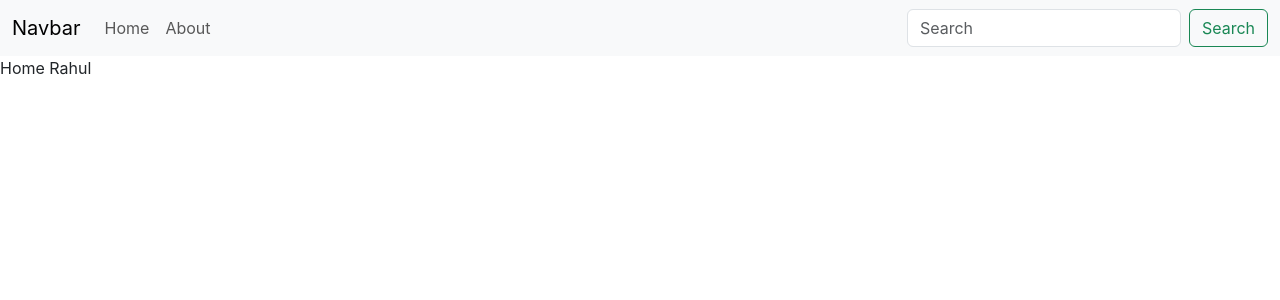
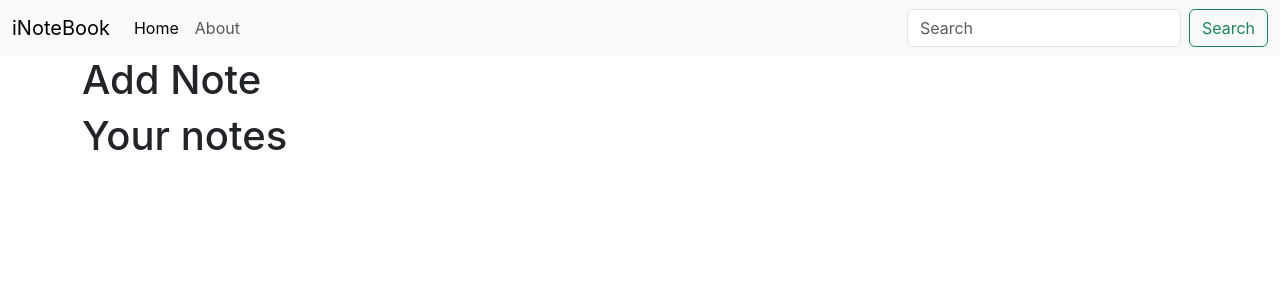
Before and after one commit to Rahulj9a/iNoteBook-frontend, a React (Create React App) app: page / in a window 1280 px wide. Shown: the top 300 px of the page. Built offline with nearby package versions, Linux system fonts and the light colour scheme.

Commit message:
add useLocation hook for navbar

```diff
--- a/src/App.js
+++ b/src/App.js
@@ -4,11 +4,12 @@ import { Routes, Route } from "react-router-dom";
 import Home from "./Components/Home";
 import About from "./Components/About";
 import Navbar from "./Components/Navbar";
-import NoteState from "./context/note/NoteState";
+
 function App() {
      return (
           <>
                <Navbar />
+               <div className="container">
                     <Routes>
                          <Route
                               path="/"
@@ -19,6 +20,7 @@ function App() {
                               element={<About />}
                          />
                     </Routes>
+               </div>
           </>
      );
 }
--- a/src/Components/Home.js
+++ b/src/Components/Home.js
@@ -1,9 +1,15 @@
-import React, { useContext } from 'react'
-import NoteContext from '../context/note/noteContext'
+import React, { useContext } from "react";
+import NoteContext from "../context/note/noteContext";
 
 export default function Home() {
-  const a = useContext(NoteContext)
-  return (
-    <div>Home {a.name}</div>
-  )
+     return (
+          <>
+               <section>
+                    <h1>Add Note</h1>
+               </section>
+               <section>
+                    <h1>Your notes</h1>
+               </section>
+          </>
+     );
 }
--- a/src/Components/Navbar.js
+++ b/src/Components/Navbar.js
@@ -1,6 +1,7 @@
 import React from "react";
-import {Link } from "react-router-dom";
+import { Link, useLocation } from "react-router-dom";
 export default function Navbar() {
+     let location = useLocation().pathname
      return (
           <nav className="navbar navbar-expand-lg bg-body-tertiary">
                <div className="container-fluid">
@@ -8,7 +9,7 @@ export default function Navbar() {
                          className="navbar-brand"
                          to="/"
                     >
-                         Navbar
+                         iNoteBook
                     </Link>
                     <button
                          className="navbar-toggler"
@@ -28,7 +29,9 @@ export default function Navbar() {
                          <ul className="navbar-nav me-auto mb-2 mb-lg-0">
                               <li className="nav-item">
                                    <Link
-                                        className="nav-link"
+                                        className={`nav-link ${
+                                             location == "/" ? "active" : ""
+                                        }`}
                                         aria-current="page"
                                         to="/"
                                    >
@@ -37,7 +40,9 @@ export default function Navbar() {
                               </li>
                               <li className="nav-item">
                                    <Link
-                                        className="nav-link"
+                                        className={`nav-link ${
+                                             location == "/about" ? "active" : ""
+                                        }`}
                                         to="/about"
                                    >
                                         About
--- a/src/context/note/NoteState.js
+++ b/src/context/note/NoteState.js
@@ -1,13 +1,10 @@
 import NoteContext from "./noteContext";
-import React from "react";
+import React, {useState} from "react";
 
 const NoteState = (props) => {
-    const state = {
-        'name': 'Rahul',
-        'isDev': "true"
-    }
+
     return (
-        <NoteContext.Provider value={state}>
+        <NoteContext.Provider value={{}}>
             {props.children}
         </NoteContext.Provider>
     )
```
Lines whose indentation alone changed are shown as unchanged.
